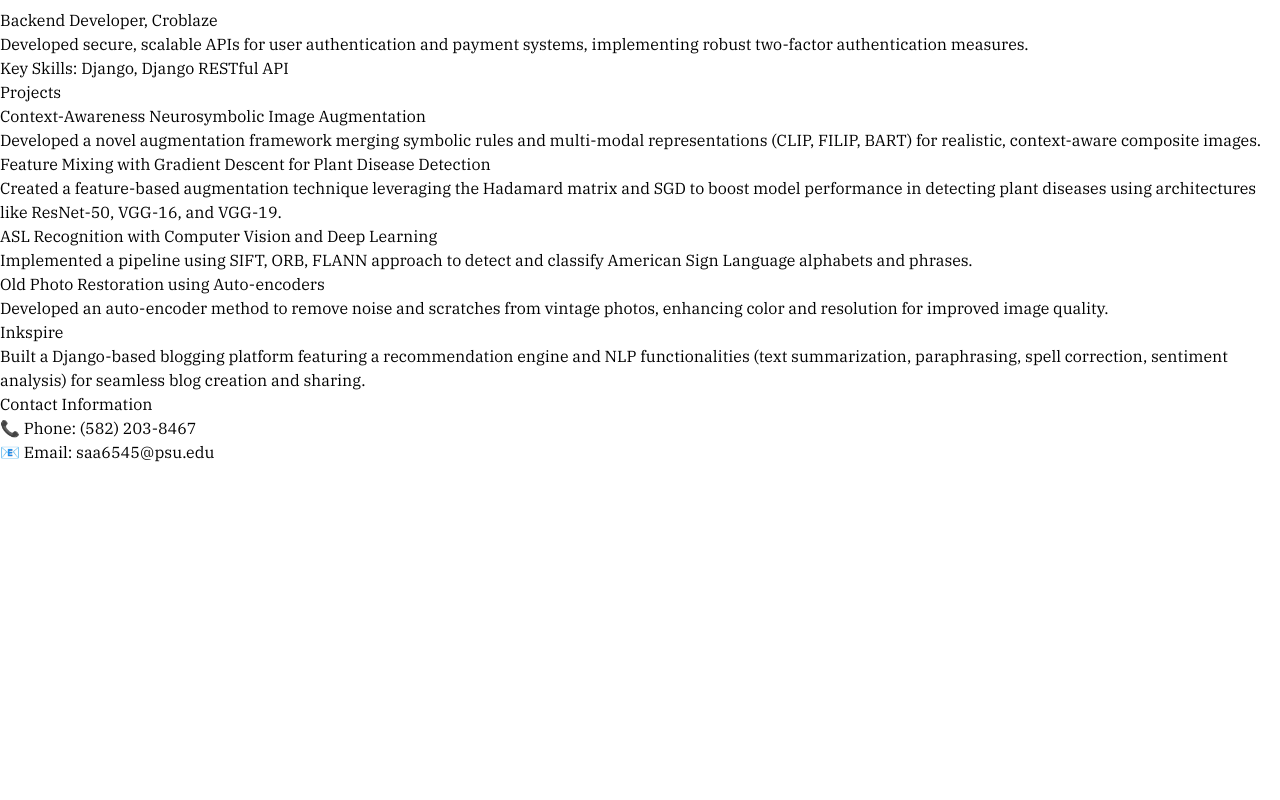
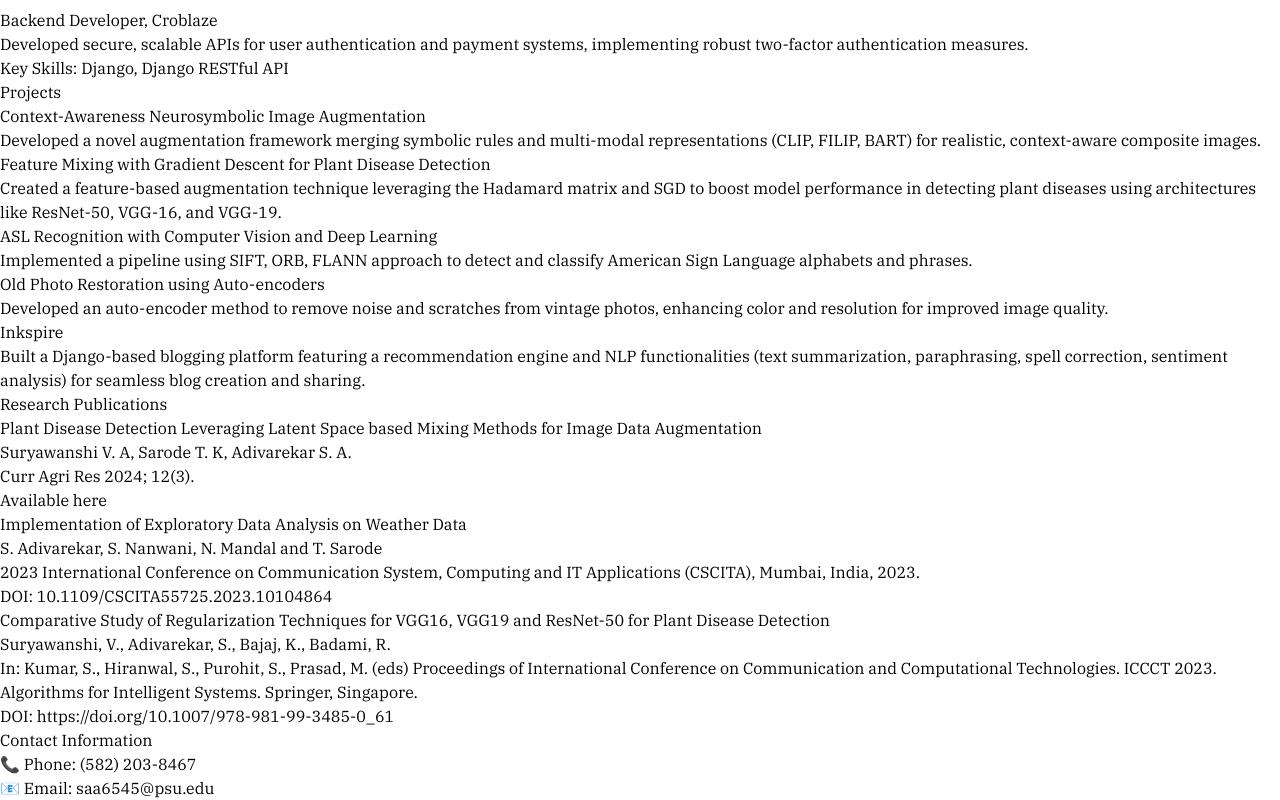
Before and after one commit to Sahiladiv/Portfolio_Sahil, a React (Vite) app: page / in a window 1280 px wide. Shown: the part 3735-4535 px from the top of the page. Before the commit the page ends 4199 px from the top, so only its background shows below. Built offline with nearby package versions, Linux system fonts and the light colour scheme.

Commit message:
Update App.jsx

```diff
--- a/src/App.jsx
+++ b/src/App.jsx
@@ -36,6 +36,7 @@
 import Technology from './components/Technology'
 import Experience from './components/Experience'
 import Projects from './components/Projects'
+import Publications from './components/Publications'
 import Contact from './components/Contact'
 
 const App = () => {
@@ -55,6 +56,7 @@
         <Technology />
         <Experience />
         <Projects />
+        <Publications />
         <Contact />
       </div>
     </div>
```
